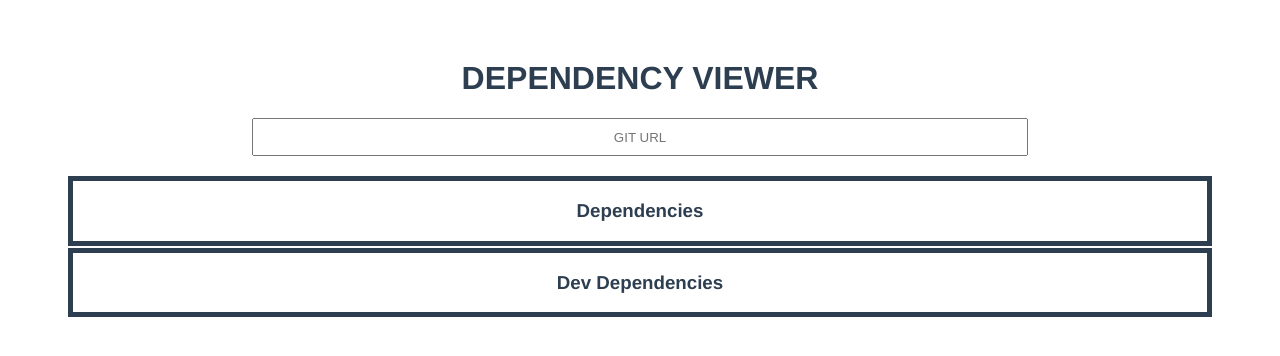
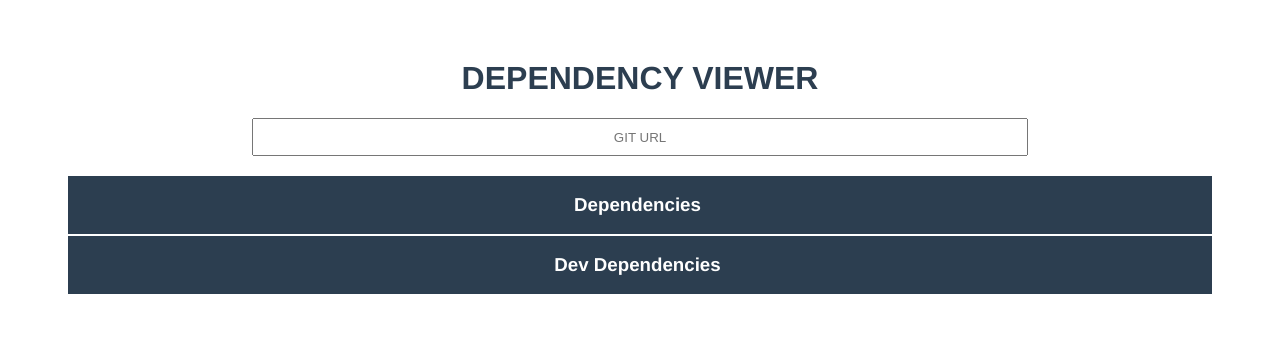
Before and after one commit to coronary/gitDepViewer, a Vue app: page / in a window 1280 px wide. Shown: the top 356 px of the page. Built offline with nearby package versions, Linux system fonts and the light colour scheme.

Commit message:
made results collapsible

```diff
--- a/src/components/Results.vue
+++ b/src/components/Results.vue
@@ -1,7 +1,9 @@
 <template>
-    <div class="test">
-        <h3>{{ title }}</h3>
-        <div id="results">
+    <div class="results">
+        <div class="title" v-on:click="collapse">
+            <h3>{{title}}</h3>
+        </div>
+        <div id="results" v-bind:style='{"max-height": (isActive? "":"0")}'>
                 <a class="pack" v-for="(ver, name) in listings" v-bind:key=name v-bind:href=npm+name v-bind:packName=name target="_blank">{{ name }}</a>
         </div>
     </div>
@@ -13,7 +15,13 @@ export default {
     name: 'Results',
     data () {
         return {
-            npm: 'https://www.npmjs.com/package/'
+            npm: 'https://www.npmjs.com/package/',
+            isActive: true
+        }
+    },
+    methods: {
+        collapse: function () {
+            this.isActive = !this.isActive
         }
     },
     props: {
@@ -25,6 +33,10 @@ export default {
 </script>
 
 <style>
+.title > h3 {
+    margin-right: 5px;
+}
+
 #results {
     display: flex;
     flex-wrap: wrap;
@@ -34,6 +46,20 @@ export default {
 a {
     color: inherit;
 }
+.title:hover {
+    background-color: #2c4e70;
+}
+
+.title {
+    display: flex;
+    justify-content: center;
+    align-items: center;
+    margin: 0;
+    height: 3rem;
+    width: 100%;
+    color: white;
+    background-color: #2c3e50;
+}
 
 .pack {
     margin: 5px;
@@ -42,10 +68,12 @@ a {
     display: flex;
     justify-content: center;
     align-items: center;
-    color: #2c3e50;
+    color: inherit;
 }
 
-.test {
+.results {
+    overflow: hidden;
+    border-top-style: none;
     border: thick solid #2c3e50;
     margin-bottom: 2px;
 }
@@ -55,13 +83,8 @@ a {
         box-shadow: 2px 2px 4px grey;
     }
     .pack {
-        margin: 5px;
         height: 105px;
-        width: 105px;
-        display: flex;
-        justify-content: center;
-        align-items: center;
-        color: #2c3e50;
+        width: 140px;
         padding: 5px;
         transition-duration: 0.5s;
     }
```
